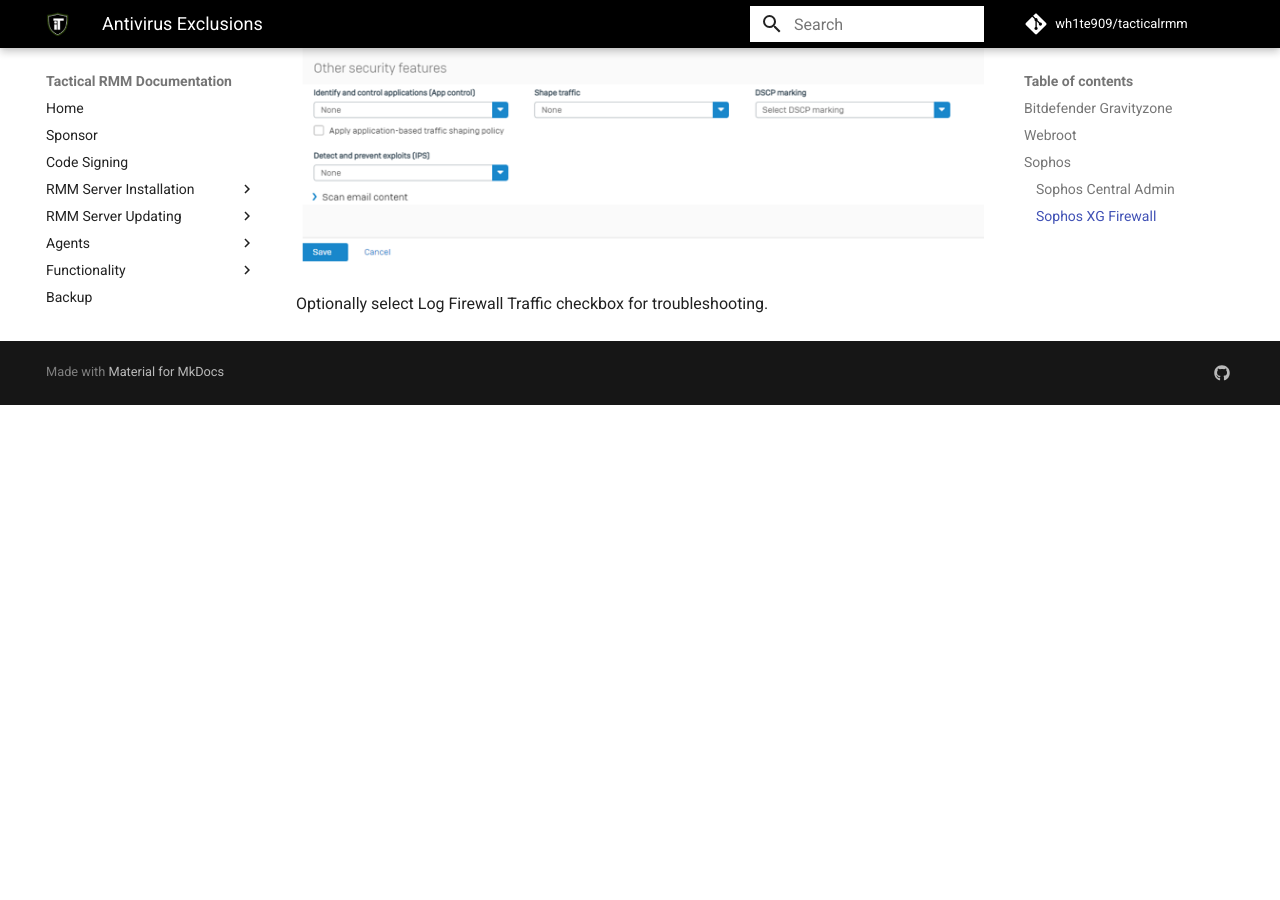
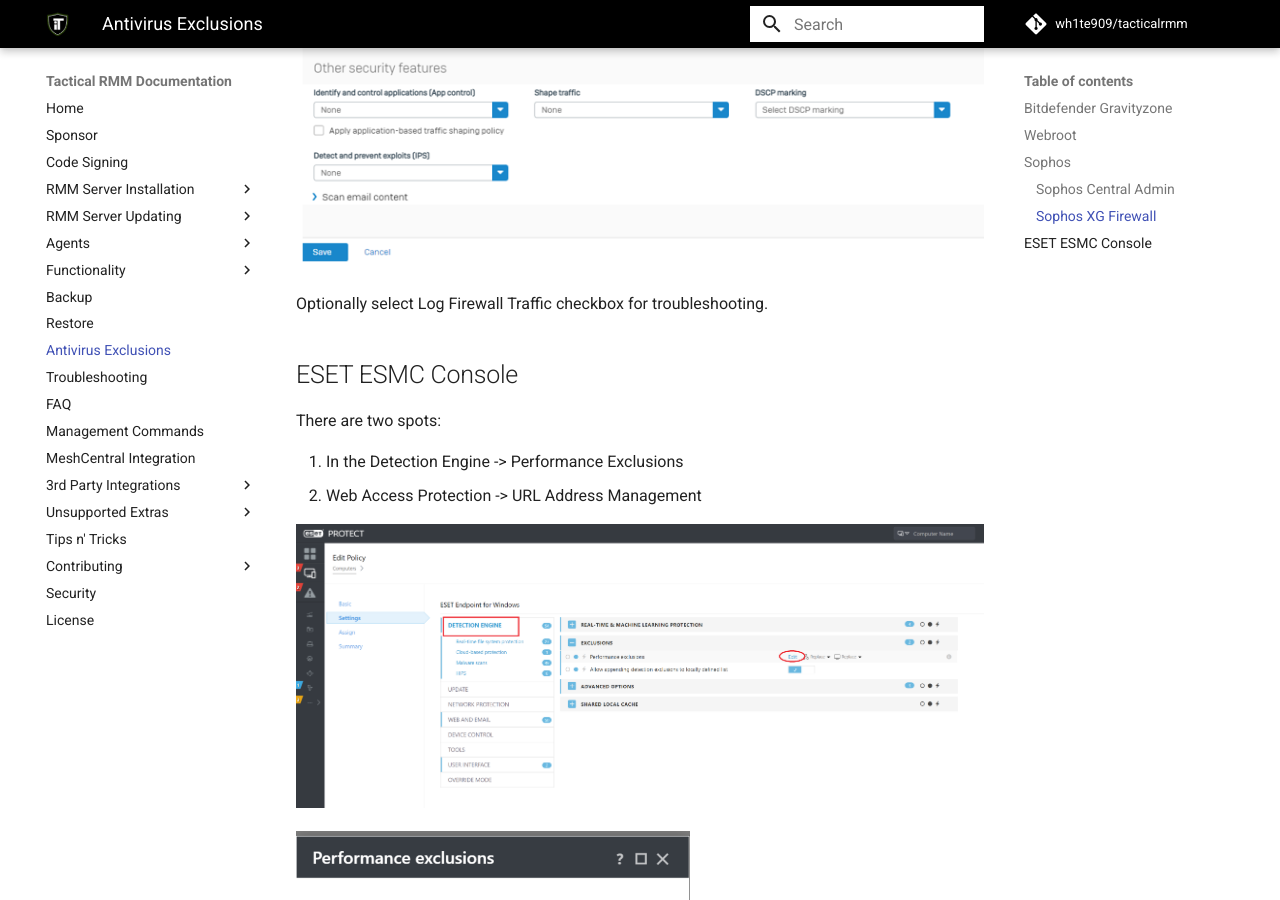
Before and after one commit to amidaware/trmm-docs, an MkDocs documentation site: the page built from docs/docs/av.md, in a window 1280 px wide and 900 px high, scrolled down 13348 px. Built offline with MkDocs 1.6.1 and Material for MkDocs 9.7.7, drawn with Linux system fonts in a browser that asks for light colours; comment, search, counter and statistics services are not loaded; before the commit the page ends 13753 px from its top, so only the background shows below that.

Commit message:
docs - av eset

```diff
--- a/docs/docs/av.md
+++ b/docs/docs/av.md
@@ -124,3 +124,21 @@
 ![FW Exclusions](images/sophosxgscreen8.png)
 
 Optionally select Log Firewall Traffic checkbox for troubleshooting.
+
+## ESET ESMC Console
+
+There are two spots:
+
+1. In the Detection Engine -> Performance Exclusions
+2. Web Access Protection -> URL Address Management
+
+
+![Web Exclusions](images/esetesmc1.png)
+
+![Web Exclusions](images/esetesmc2.png)
+
+![Web Exclusions](images/esetesmc3.png)
+
+![Web Exclusions](images/esetesmc4.png)
+
+![Web Exclusions](images/esetesmc5.png)
```
Also changed, not shown: docs/docs/images/esetesmc1.png (added), docs/docs/images/esetesmc2.png (added), docs/docs/images/esetesmc3.png (added), docs/docs/images/esetesmc4.png (added), docs/docs/images/esetesmc5.png (added).
